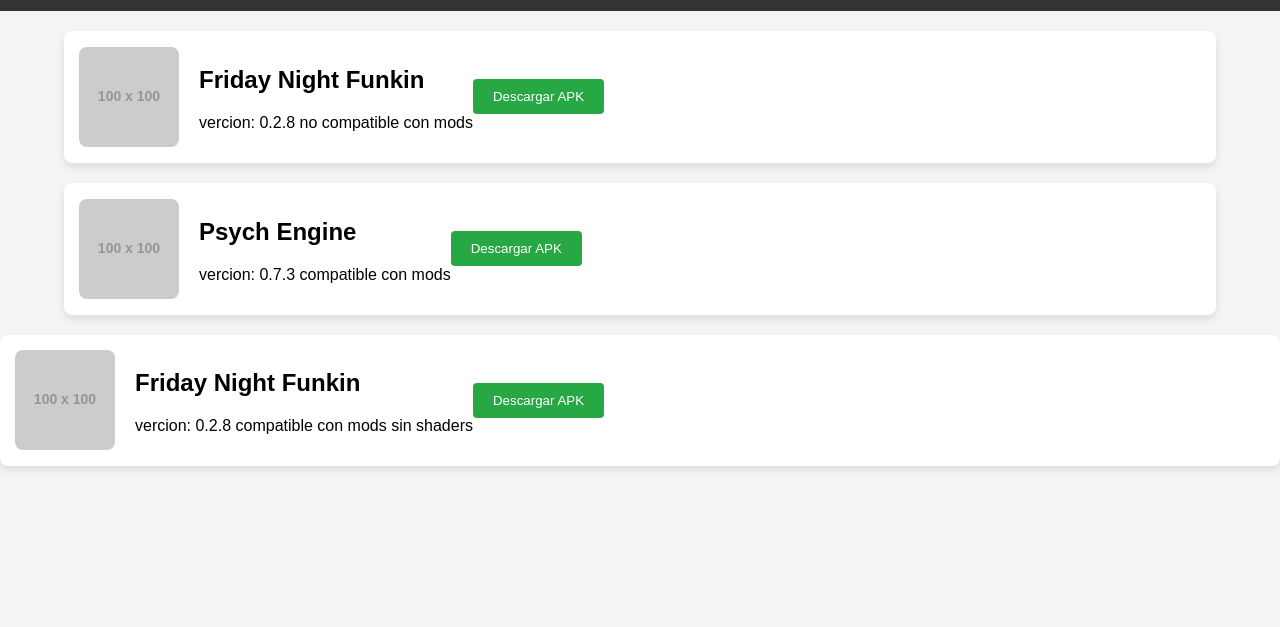
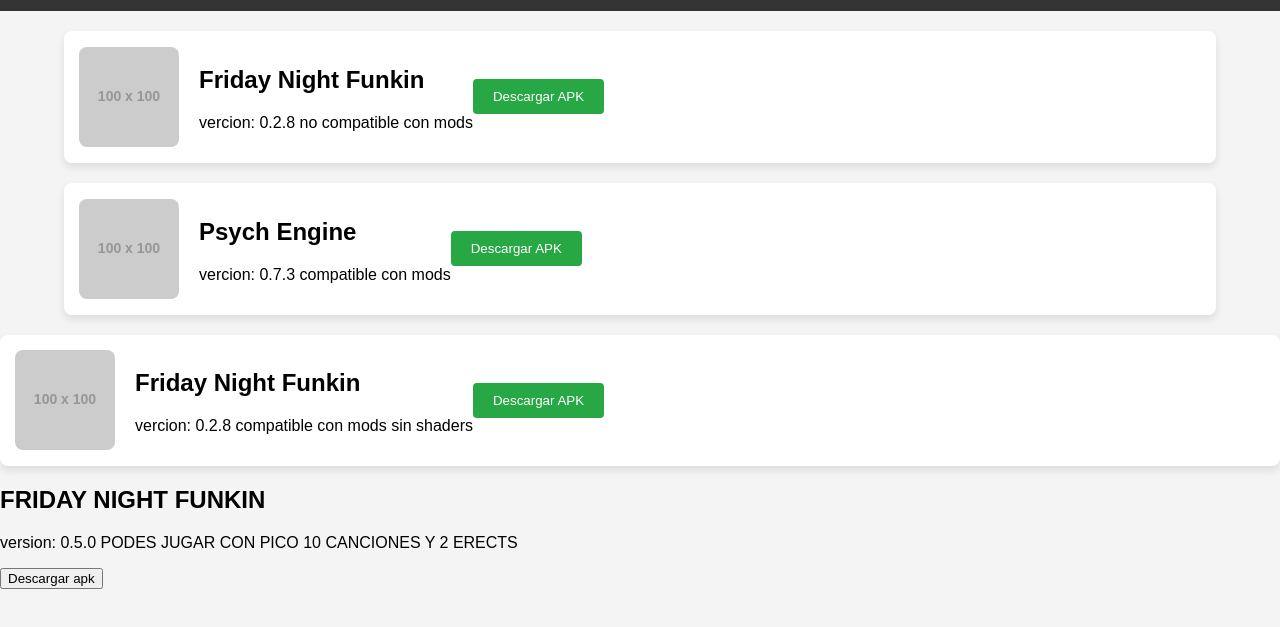
Before and after one commit to Bzushi9/Bzuweb3, a plain HTML site: page index.html in a window 1280 px wide. Shown: the part 89-716 px from the top of the page. Drawn offline with Linux system fonts and the light colour scheme; placeholder pictures from the web are drawn by us.

Commit message:
Update index.html

```diff
--- a/index.html
+++ b/index.html
@@ -102,5 +102,12 @@
             </div>
             <a href="https://www.mediafire.com/file/arwt0s9s1m7tovj/%2528Sin_shaders%2529_Funkin_Android_BETA_optimizado_0.1.8..apk/file"><button>Descargar APK</button></a>
         </div>
+        <!-- tarjeta de juego -->
+        <div>
+            <h2>FRIDAY NIGHT FUNKIN</h2>
+            <P>version: 0.5.0
+            PODES JUGAR CON PICO 10 CANCIONES Y 2 ERECTS</P>
+        </div>
+        <a href="https://www.mediafire.com/file/a9f2wvl6so6c4ni/fnf-playable-pico.apk/file"><button>Descargar apk</button></a>
 </body>
 </html>
```
